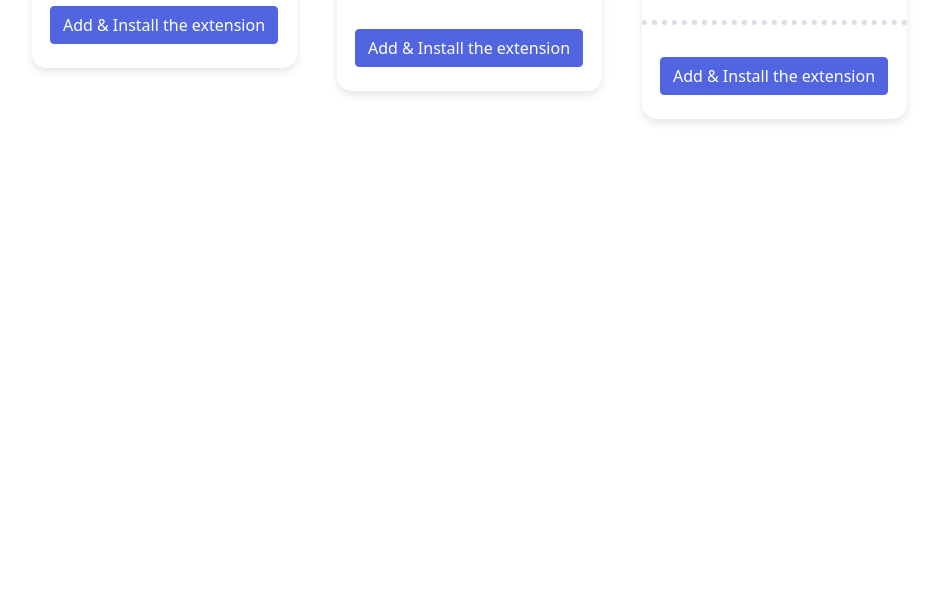
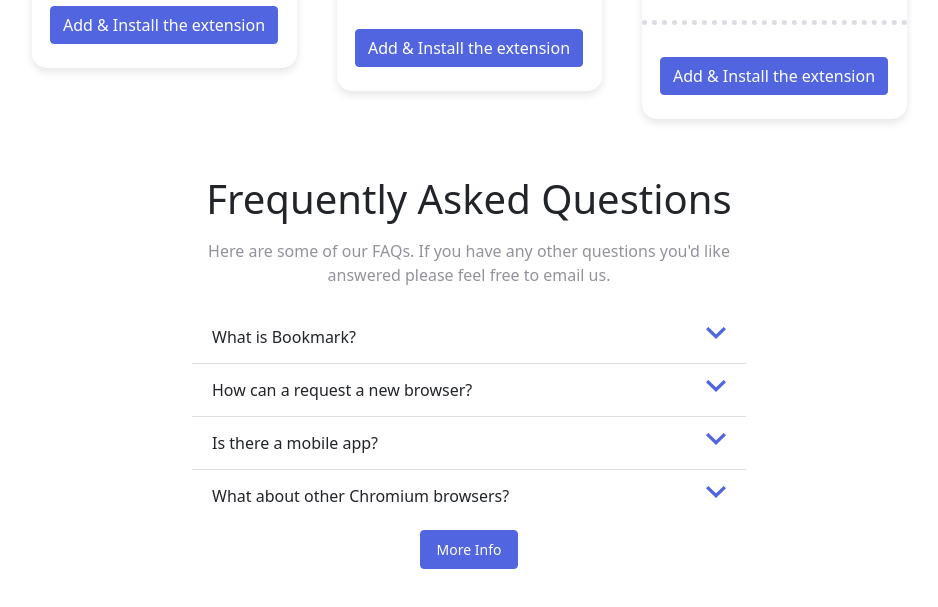
Before and after one commit to mireiamarcet/it-academy-sprint-2, a website: page nivell-1/index.html in a window 1280 px wide. Shown: the part 1991-2598 px from the top of the page, without its empty margins (171-1109 px from the left). Before the commit the page ends 2162 px from the top, so only its background shows below. Drawn offline with nearby package versions, Linux system fonts and the light colour scheme.

Commit message:
Exercici 4 completat

```diff
--- a/nivell-1/index.html
+++ b/nivell-1/index.html
@@ -194,6 +194,67 @@
     </section>
 
     <!-- faqs -->
+    <section id="faqs">
+        <div class="container my-5 px-5 px-sm-1">
+            <div class="row justify-content-center align-items-center">
+                <div class="col-sm-6 text-center my-5 my-sm-1">
+                    <h1>Frequently Asked Questions</h1>
+                    <p class="text-muted my-3">Here are some of our FAQs. If you have any other questions you'd like answered please feel free to email us.</p>
+                </div>
+            </div>
+            <div class="row justify-content-center align-items-center">
+                <div class="col-sm-6 my-5 my-sm-1">
+                    <div class="accordion accordion-flush" id="accordionFlushExample">
+                        <div class="accordion-item">
+                          <h2 class="accordion-header" id="flush-headingOne">
+                            <button class="accordion-button collapsed" type="button" data-bs-toggle="collapse" data-bs-target="#flush-collapseOne" aria-expanded="false" aria-controls="flush-collapseOne">
+                              What is Bookmark?
+                            </button>
+                          </h2>
+                          <div id="flush-collapseOne" class="accordion-collapse collapse" aria-labelledby="flush-headingOne" data-bs-parent="#accordionFlushExample">
+                            <div class="accordion-body text-muted">Placeholder content for this accordion... This is the first item's accordion body.</div>
+                          </div>
+                        </div>
+                        <div class="accordion-item">
+                          <h2 class="accordion-header" id="flush-headingTwo">
+                            <button class="accordion-button collapsed" type="button" data-bs-toggle="collapse" data-bs-target="#flush-collapseTwo" aria-expanded="false" aria-controls="flush-collapseTwo">
+                              How can a request a new browser?
+                            </button>
+                          </h2>
+                          <div id="flush-collapseTwo" class="accordion-collapse collapse" aria-labelledby="flush-headingTwo" data-bs-parent="#accordionFlushExample">
+                            <div class="accordion-body text-muted">Placeholder content for this accordion... This is the second item's accordion body. Let's imagine this being filled with some actual content.</div>
+                          </div>
+                        </div>
+                        <div class="accordion-item">
+                          <h2 class="accordion-header" id="flush-headingThree">
+                            <button class="accordion-button collapsed" type="button" data-bs-toggle="collapse" data-bs-target="#flush-collapseThree" aria-expanded="false" aria-controls="flush-collapseThree">
+                              Is there a mobile app?
+                            </button>
+                          </h2>
+                          <div id="flush-collapseThree" class="accordion-collapse collapse" aria-labelledby="flush-headingThree" data-bs-parent="#accordionFlushExample">
+                            <div class="accordion-body text-muted">Placeholder content for this accordion... This is the third item's accordion body. Nothing more exciting happening here in terms of content, but just filling up the space to make it look, at least at first glance, a bit more representative of how this would look in a real-world application.</div>
+                          </div>
+                        </div>
+                        <div class="accordion-item">
+                            <h2 class="accordion-header" id="flush-headingFour">
+                              <button class="accordion-button collapsed" type="button" data-bs-toggle="collapse" data-bs-target="#flush-collapseFour" aria-expanded="false" aria-controls="flush-collapseFour">
+                                What about other Chromium browsers?
+                              </button>
+                            </h2>
+                            <div id="flush-collapseFour" class="accordion-collapse collapse" aria-labelledby="flush-headingFour" data-bs-parent="#accordionFlushExample">
+                              <div class="accordion-body text-muted">Placeholder content for this accordion... This is the second item's accordion body. Let's imagine this being filled with some actual content.</div>
+                            </div>
+                          </div>
+                    </div>
+                </div>
+            </div>
+            <div class="row justify-content-center align-items-center">
+                <div class="col-sm-6 d-flex justify-content-center align-items-center my-5 my-sm-1">
+                    <a href="#" class="btn btn-primary px-3 py-2 d-inline"><small>More Info</small></a>
+                </div>
+            </div>
+        </div>
+    </section>
 
     <!-- bottom -->
 
```
Also changed, not shown: nivell-1/sass/main.scss (+24 -0 lines), nivell-1/css/main.min.css, 1 other file.
